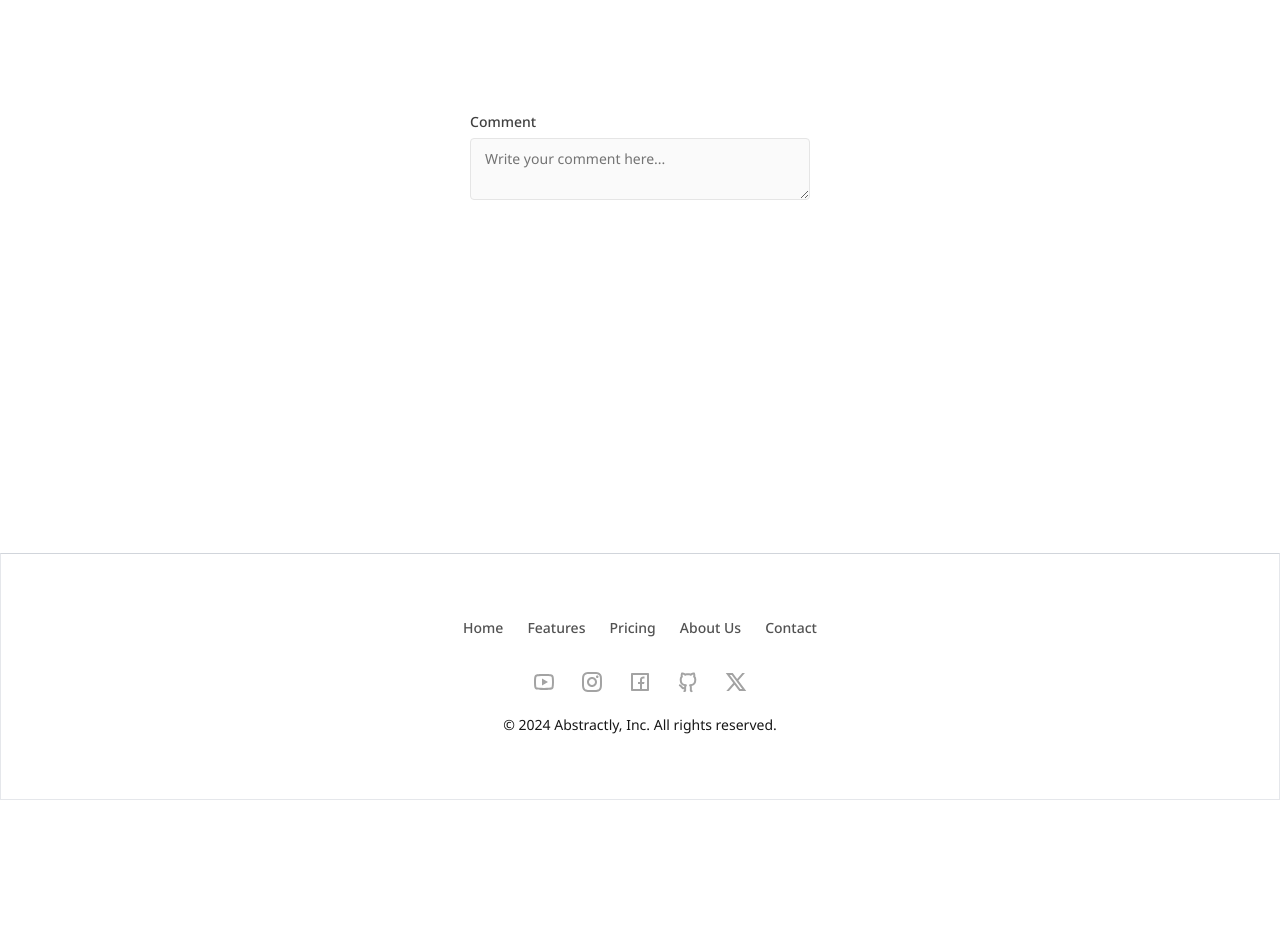
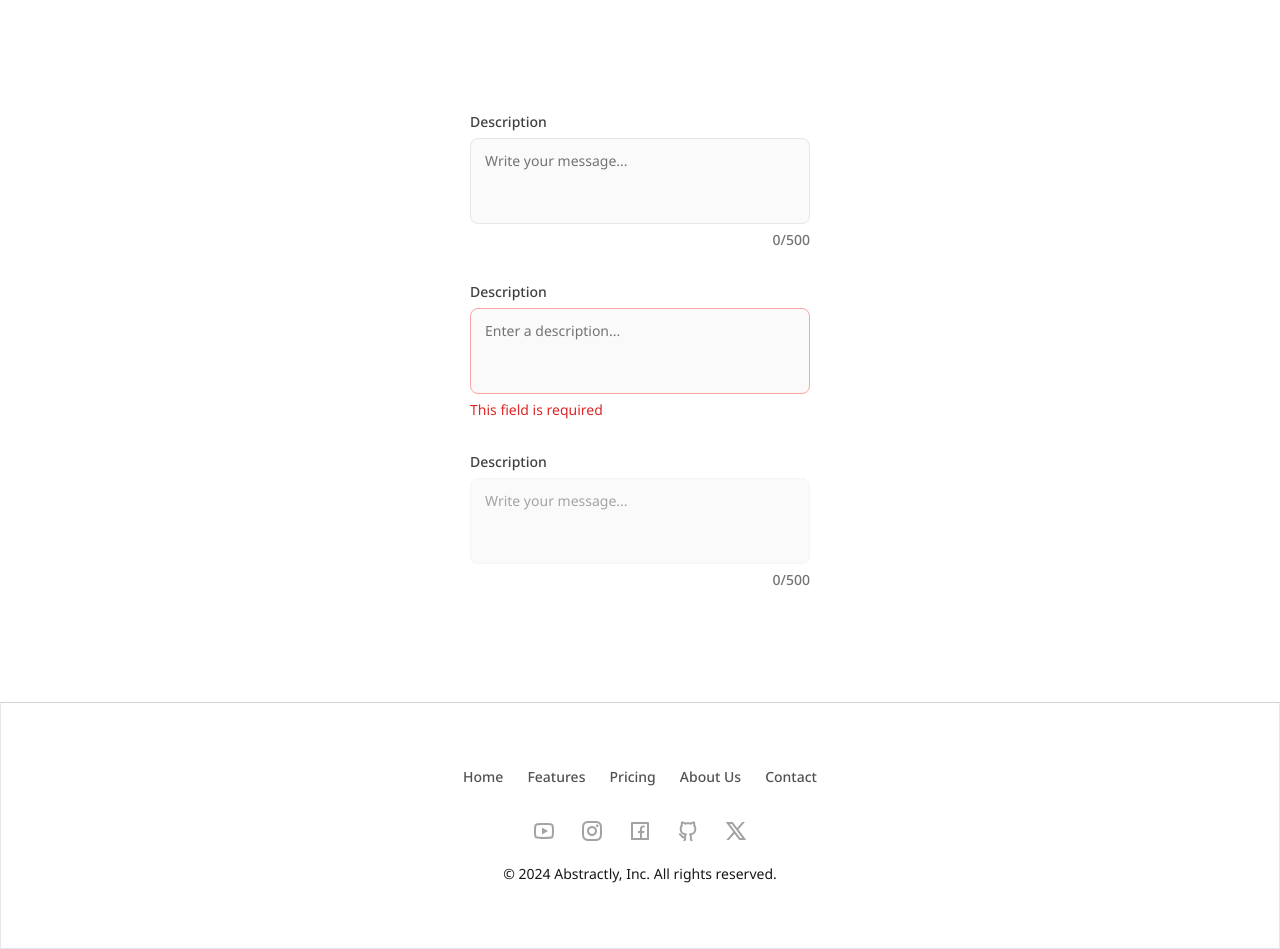
Before and after one commit to av0ed/ui-component-library, a Next.js app: page /text-area in a window 1280 px wide. Before the commit the page ends 800 px from the top, so only its background shows below. Built offline with nearby package versions, Linux system fonts and the light colour scheme.

Commit message:
update text area

```diff
--- a/app/_components/text-area.tsx
+++ b/app/_components/text-area.tsx
@@ -1,3 +1,6 @@
+"use client";
+import { useState } from "react";
+
 interface Props {
   onChange?: (e: React.ChangeEvent<HTMLTextAreaElement>) => void;
   error?: string;
@@ -5,20 +8,22 @@ interface Props {
   isRequired?: boolean;
   label: string;
   placeholder?: string;
+  rows?: number;
 }
 
 const classes = {
-  error: "font-normal text-red-600",
-  input: `flex items-center w-full text-neutral-900 border border-neutral-200
-      bg-neutral-50 rounded gap-x-2 py-2.5 px-3.5 text-ellipsis overflow-hidden
+  error: "font-normal text-red-600 self-start",
+  input: `resize-none text-neutral-900 border border-neutral-200
+      bg-neutral-50 rounded-lg py-3 px-3.5 text-ellipsis overflow-hidden
       font-normal placeholder-neutral-500 focus:outline-none focus:ring
       disabled:pointer-events-none disabled:border-neutral-100
       disabled:placeholder-neutral-400`,
-  inputError: "focus:ring-red-200 focus:border-red-600",
+  inputError: "border-red-300 focus:ring-red-200",
   inputFocus: "focus:ring-indigo-200 focus:border-indigo-600",
-  inputWrapper: "flex items-center relative",
-  label: `flex flex-col gap-y-1.5 font-medium text-sm text-neutral-700 w-full
-    max-w-[340px]`,
+  label:
+    "flex flex-col gap-y-1.5 font-medium text-sm text-neutral-700 w-full max-w-[340px]",
+  message: "self-end text-neutral-500",
+  messageError: "self-end text-red-600",
 };
 
 export default function TextArea({
@@ -28,27 +33,57 @@ export default function TextArea({
   isRequired,
   label,
   placeholder,
+  rows = 3,
 }: Props) {
+  const CHAR_COUNT_LIMIT = 500;
+  const [charCount, setCharCount] = useState(0);
+  const handleChange = (event: React.ChangeEvent<HTMLTextAreaElement>) => {
+    const value = event.target.value;
+    const currCharCount = value.length;
+    setCharCount(currCharCount);
+
+    if (onChange) {
+      onChange(event);
+    }
+  };
+
+  const overCharLimit = () => {
+    return charCount > CHAR_COUNT_LIMIT;
+  };
+
+  const setMessage = () => {
+    if (error) {
+      return <span className={classes.error}>{error}</span>;
+    } else {
+      return (
+        <span
+          className={`${overCharLimit() ? classes.messageError : classes.message}`}
+        >
+          {charCount}/{CHAR_COUNT_LIMIT}
+        </span>
+      );
+    }
+  };
+
   const inputClasses = `
     ${classes.input}
-    ${error ? classes.inputError : classes.inputFocus}
+    ${error || overCharLimit() ? classes.inputError : classes.inputFocus}
   `;
 
   return (
     <label className={classes.label}>
       {label}
-      <div className={classes.inputWrapper}>
       <textarea
         aria-invalid={!!error}
         aria-required={isRequired}
         className={inputClasses}
         disabled={isDisabled}
-          onChange={onChange}
+        onChange={handleChange}
         placeholder={placeholder}
         required={isRequired}
+        rows={rows}
       />
-      </div>
-      {error && <span className={classes.error}>{error}</span>}
+      {setMessage()}
     </label>
   );
 }
--- a/app/text-area/page.tsx
+++ b/app/text-area/page.tsx
@@ -7,8 +7,18 @@ export const metadata: Metadata = {
 
 export default function TextAreaPage() {
   return (
-    <div className="flex flex-col gap-y-12 justify-start items-center my-28 px-4">
-      <TextArea label="Comment" placeholder="Write your comment here..." />
+    <div className="h-full flex flex-col gap-y-8 justify-start items-center py-28">
+      <TextArea label="Description" placeholder="Write your message..." />
+      <TextArea
+        label="Description"
+        placeholder="Enter a description..."
+        error="This field is required"
+      />
+      <TextArea
+        label="Description"
+        placeholder="Write your message..."
+        isDisabled={true}
+      />
     </div>
   );
 }
```
Also changed, not shown: 1 other file (tests, documents, lock files or other folders). Lines whose indentation alone changed are shown as unchanged.
